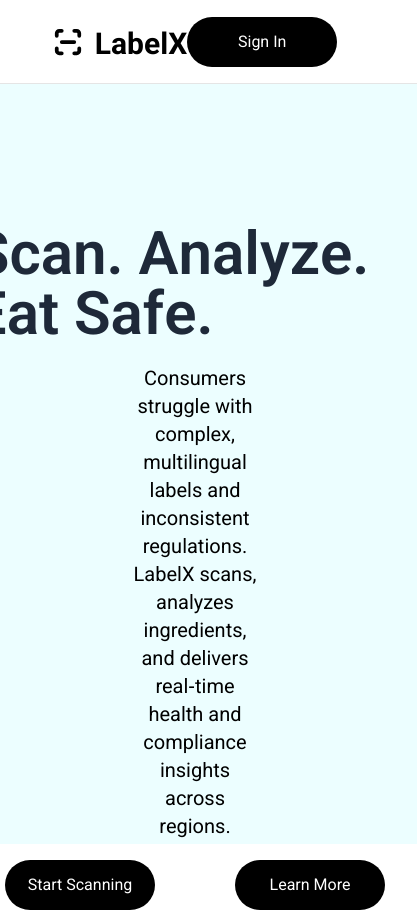
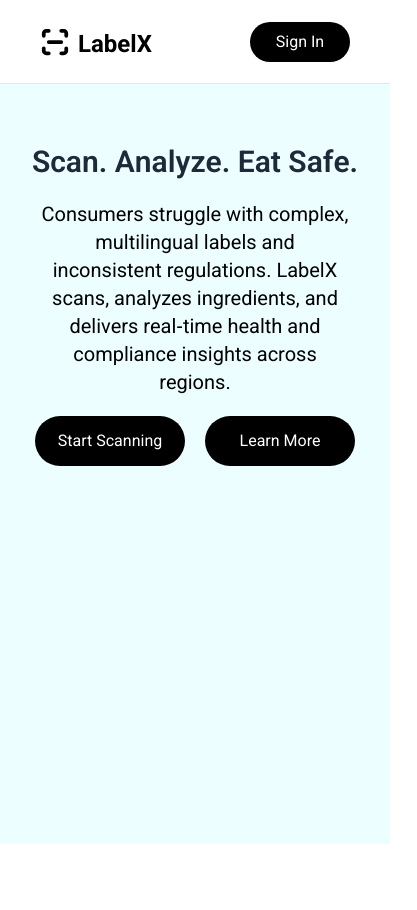
Before and after one commit to SHUBH4M13/LabelX_Frontend, a React (Vite) app: page / in a window 390 px wide. Shown: the whole page, 417 px wide, since content can reach past the window. After the commit the page ends 844 px from the top, so only its background shows below. Built offline with nearby package versions, Linux system fonts and the light colour scheme.

Commit message:
responsive fix

```diff
--- a/src/Components/AnimateBlurText.jsx
+++ b/src/Components/AnimateBlurText.jsx
@@ -13,7 +13,7 @@ export default function AnimateBlurText({text , textsize}) {
                     animate={{ filter: "blur(0px)", opacity: 1, y: 0 }}
                     transition={{ duration: 0.5, delay: 0.1 * idx }}
                     key={idx}
-                className={`text-6xl inline-block font-semibold text-gray-800`}>
+                className={`text-3xl sm:text-6xl inline-block font-semibold text-gray-800`}>
                     {letter === " " ? "\u00A0" : letter}
                 </motion.p>
             )}
--- a/src/Components/CusButton.jsx
+++ b/src/Components/CusButton.jsx
@@ -4,6 +4,6 @@ export default function CusButton({text , onclick }) {
   return (
     <button
     onClick={onclick}
-    className=' bg-black w-[150px] h-[50px] text-white rounded-4xl cursor-pointer hover:bg-black/90 duration-200'>{text}</button>
+    className='bg-black w-[100px] h-[40px] sm:w-[150px] sm:h-[50px] text-white rounded-4xl cursor-pointer hover:bg-black/90 duration-200'>{text}</button>
   )
 }
--- a/src/Components/HeroSection.jsx
+++ b/src/Components/HeroSection.jsx
@@ -6,19 +6,19 @@ export default function HeroSection() {
     <div className=' flex flex-col'>
 
       <div className='w-full flex flex-col justify-center items-center '>
-        <div>
+        <div className='flex justify-center items-center '>
           <AnimateBlurText text={"Scan. Analyze. Eat Safe."} textsize={"6xl"} />
         </div>
 
         <div
           className='py-5'>
-          <p className='text-xl px-40 text-center animate-fade-in-bottom delay-1000'>
+          <p className='text-xl text-center px-10 sm:px-40 animate-fade-in-bottom delay-1000'>
             Consumers struggle with complex, multilingual labels and inconsistent regulations. LabelX scans, analyzes ingredients, and delivers real‑time health and compliance insights across regions.
           </p>
         </div>
       </div>
 
-      <div className=' flex justify-center items-center gap-20 animate-fade-in-bottom delay-1000'>
+      <div className=' flex justify-center items-center gap-5 sm:gap-20 animate-fade-in-bottom delay-1000'>
         <div>
           <button className=' bg-black w-[150px] h-[50px] text-white rounded-4xl cursor-pointer hover:bg-black/90 duration-200'>Start Scanning</button>
         </div>
--- a/src/Components/Navbar.jsx
+++ b/src/Components/Navbar.jsx
@@ -4,12 +4,12 @@ import CusButton from './CusButton'
 
 export default function Navbar() {
   return (
-    <div className=' h-[10vh]  bg-white/50 px-20  flex items-center justify-between border-b border-black/10 shadow-md shadow-black'>
-        <div className=' flex items-center justify-center gap-3 '>
+    <div className=' h-[10vh]  bg-white/50 sm:px-20 px-10 flex items-center justify-between border-b border-black/10 shadow-md shadow-black'>
+        <div className=' flex items-center justify-center gap-2 sm:gap-3 '>
             <ScanLine
             strokeWidth = {3}
             size={30}/>
-            <h1 className=' mt-1 font-bold text-3xl text-center'>LabelX</h1>
+            <h1 className=' mt-1 font-bold text-2xl sm:text-3xl text-center'>LabelX</h1>
         </div>
 
         <div>
--- a/src/pages/Home.jsx
+++ b/src/pages/Home.jsx
@@ -9,7 +9,7 @@ export default function Home() {
                 <Navbar />
             </div>
 
-            <div className=' flex justify-center py-35 h-[90vh] bg-[radial-gradient(circle,rgba(236,254,255,1)_50%,rgba(255,255,255,1)_0%,rgba(236,254,255,1)_50%)]'>
+            <div className=' flex justify-center py-15 sm:py-35 h-[90vh] bg-[radial-gradient(circle,rgba(236,254,255,1)_50%,rgba(255,255,255,1)_0%,rgba(236,254,255,1)_50%)]'>
                 <HeroSection />
             </div>
         </div>
```
